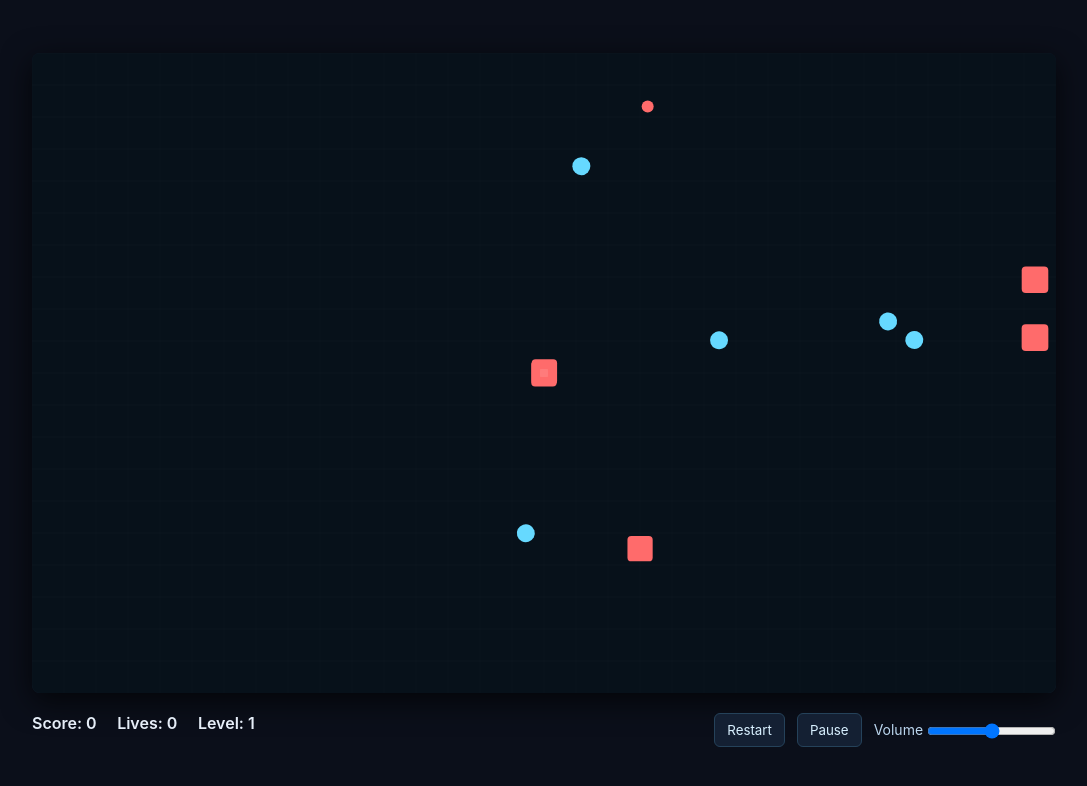
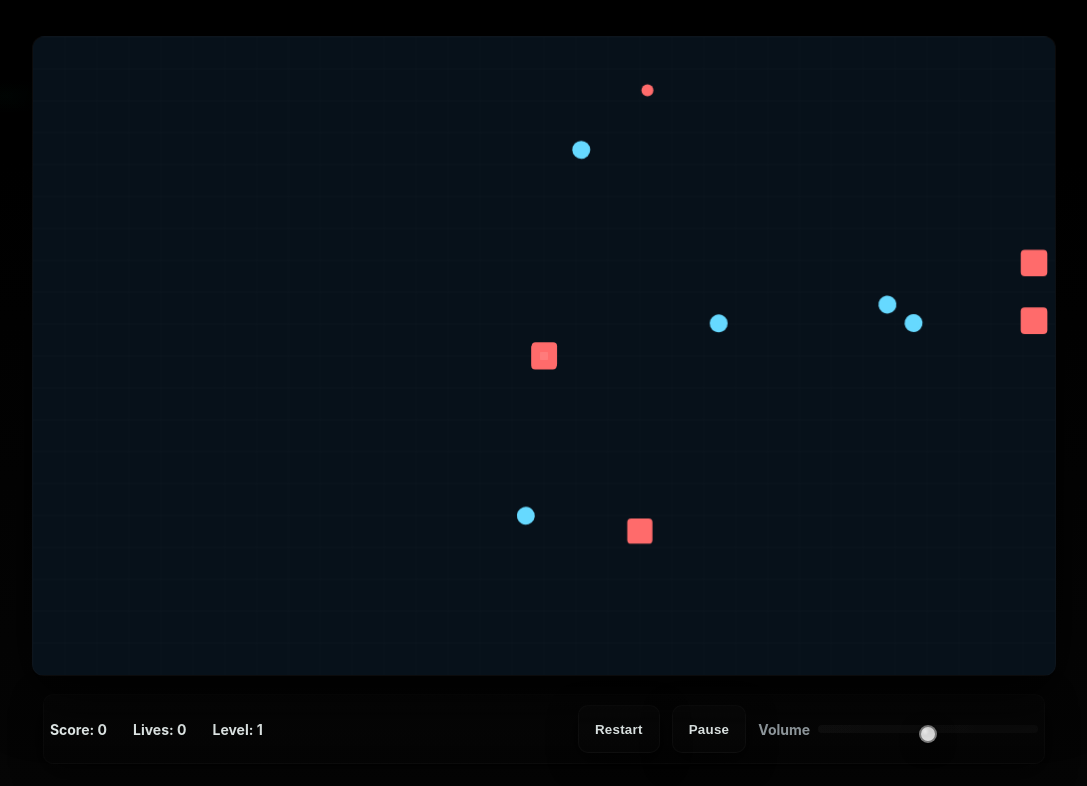
Before and after one commit to Luka12-dev/CyberRunner, a plain HTML site: page index.html in a window 1280 px wide. Shown: the whole page, without its empty margins (96-1183 px from the left). Drawn offline with Linux system fonts and the light colour scheme.

Commit message:
Update styles.css

```diff
--- a/styles.css
+++ b/styles.css
@@ -1,11 +1,201 @@
-* { box-sizing: border-box; margin: 0; padding: 0; font-family: Inter, Roboto, Arial; }
-html,body,#game-root { height: 100%; width: 100%; display:flex; justify-content:center; align-items:center; background: #0b0f1a; color:#e6eef8; }
-#game-root { flex-direction: column; gap: 12px; padding: 18px; }
-canvas { background: linear-gradient(#071025, #0b1b2b); border-radius: 8px; box-shadow: 0 8px 30px rgba(0,0,0,0.7); }
-#ui { width: 1024px; display:flex; justify-content:space-between; margin-top:8px; }
-#hud span { margin-right:16px; font-weight:600; }
-#controls { display:flex; gap:12px; align-items:center; }
-button { background: #142033; border:1px solid #25425a; color:#d8f0ff; padding:8px 12px; border-radius:6px; cursor:pointer; }
-button:hover { transform:translateY(-1px); box-shadow: 0 6px 18px rgba(0,0,0,0.4); }
-label { font-size:14px; color:#bcd7ef; }
-input[type="range"] { vertical-align: middle; }
+:root{
+  --bg-0: #000000;
+  --bg-1: #050505;
+  --panel: #0b0b0c;
+  --muted: #9aa3a8;
+  --text: #eef6f5;
+  --accent: #00ff9f;
+  --accent-2: #ff7a59;
+  --glass: rgba(255,255,255,0.02);
+  --glass-2: rgba(255,255,255,0.01);
+  --radius: 10px;
+  --shadow-soft: 0 8px 30px rgba(0,0,0,0.7);
+  --shadow-strong: 0 20px 60px rgba(0,0,0,0.85);
+  --btn-h: 48px;
+  --control-gap: 14px;
+  --ease: cubic-bezier(.16,.84,.44,1);
+  --fast: 180ms;
+  --med: 420ms;
+}
+
+@media (prefers-reduced-motion: reduce) {
+  * { transition-duration: 0ms !important; animation-duration: 0ms !important; }
+}
+
+*{ box-sizing: border-box; margin:0; padding:0; }
+html,body,#game-root{ height:100%; width:100%; }
+html{ font-family: Inter, Roboto, Arial, system-ui, -apple-system; -webkit-font-smoothing:antialiased; -moz-osx-font-smoothing:grayscale; }
+body{
+  background: radial-gradient(900px 300px at 8% 12%, rgba(0,255,159,0.02), transparent 6%),
+              linear-gradient(180deg, var(--bg-0), var(--bg-1));
+  color:var(--text);
+  display:flex;
+  justify-content:center;
+  align-items:center;
+  padding:18px;
+}
+
+#game-root{
+  flex-direction: column;
+  gap: 18px;
+  padding: 18px;
+  width: min(1080px, 96%);
+  max-width: 1280px;
+  display:flex;
+  align-items:center;
+  justify-content:center;
+}
+
+canvas{
+  width: 100%;
+  max-width: 1024px;
+  height: auto;
+  border-radius: 12px;
+  overflow: hidden;
+  background: linear-gradient(180deg, #060607 10%, #081018 60%);
+  box-shadow: 0 18px 60px rgba(0,0,0,0.85), inset 0 1px 0 rgba(255,255,255,0.02);
+  border: 1px solid rgba(255,255,255,0.02);
+  transform-origin: center;
+  transition: transform var(--med) var(--ease), box-shadow var(--med) var(--ease);
+  animation: canvasLift 1200ms var(--ease) both;
+}
+canvas:focus{ outline: none; box-shadow: 0 24px 80px rgba(0,0,0,0.9), 0 0 18px rgba(0,255,159,0.05); transform: translateY(-6px); }
+
+#ui{
+  width: min(1024px, 96%);
+  display:flex;
+  justify-content:space-between;
+  align-items:center;
+  gap: var(--control-gap);
+  padding: 10px 6px;
+  border-radius: 10px;
+  background: linear-gradient(180deg, rgba(255,255,255,0.01), rgba(255,255,255,0.004));
+  border: 1px solid var(--glass);
+  box-shadow: var(--shadow-soft);
+  transition: box-shadow var(--med) var(--ease), transform var(--med) var(--ease);
+}
+
+#hud{ display:flex; align-items:center; gap: 18px; font-size: 14px; color:var(--muted); }
+#hud span{ margin-right: 8px; font-weight:700; color:var(--text); }
+
+#controls{ display:flex; gap:12px; align-items:center; }
+
+button{
+  background: linear-gradient(180deg, rgba(255,255,255,0.014), rgba(255,255,255,0.008));
+  color: var(--text);
+  border: 1px solid rgba(255,255,255,0.03);
+  padding: 10px 16px;
+  min-height: var(--btn-h);
+  border-radius: 10px;
+  cursor: pointer;
+  font-weight: 800;
+  letter-spacing: 0.02em;
+  display:inline-flex;
+  align-items:center;
+  gap:8px;
+  transition: transform var(--fast) var(--ease), box-shadow var(--fast) var(--ease), background var(--fast) var(--ease);
+  box-shadow: 0 8px 28px rgba(0,0,0,0.6);
+}
+button:hover{ transform: translateY(-4px); box-shadow: var(--shadow-strong); }
+button:active{ transform: translateY(-2px) scale(.998); }
+
+button.primary{
+  background: linear-gradient(90deg, var(--accent) 0%, rgba(0,255,159,0.85) 60%);
+  color: #02120b;
+  border: none;
+  box-shadow: 0 18px 56px rgba(0,0,0,0.8);
+}
+
+button.ghost{
+  background: transparent;
+  border: 1px solid rgba(255,255,255,0.04);
+  color: var(--muted);
+}
+
+button:focus, input:focus, label:focus{
+  outline: none;
+  box-shadow: 0 0 0 6px rgba(0,255,159,0.05);
+  border-radius: 8px;
+}
+
+label{ font-size:14px; color:var(--muted); font-weight:700; display:inline-flex; gap:8px; align-items:center; }
+
+input[type="range"]{
+  appearance:none;
+  height: 8px;
+  background: linear-gradient(90deg, rgba(255,255,255,0.02), rgba(255,255,255,0.01));
+  border-radius: 999px;
+  outline:none;
+  width:220px;
+  transition: box-shadow var(--fast) var(--ease);
+}
+input[type="range"]::-webkit-slider-runnable-track{
+  height:8px; border-radius:999px; background: linear-gradient(90deg, rgba(255,255,255,0.02), rgba(255,255,255,0.01));
+}
+input[type="range"]::-webkit-slider-thumb{
+  -webkit-appearance:none;
+  width:18px; height:18px; border-radius:50%;
+  background: radial-gradient(circle at 30% 30%, #fff, #e6e6e6 30%);
+  box-shadow: 0 6px 18px rgba(0,0,0,0.6);
+  border: 2px solid rgba(0,0,0,0.45);
+  transition: transform var(--fast) var(--ease), box-shadow var(--fast) var(--ease);
+}
+input[type="range"]:hover::-webkit-slider-thumb{ transform: scale(1.08); box-shadow: 0 12px 28px rgba(0,0,0,0.7); }
+
+@media (max-width: 1100px){
+  #game-root{ padding:12px; }
+  canvas{ max-width: 92vw; }
+  #ui{ width: 92vw; flex-direction: column; align-items: stretch; gap: 10px; padding: 12px; }
+  #hud{ justify-content:flex-start; gap:10px; padding:0 6px; }
+  #controls{ justify-content:flex-end; gap:8px; padding:0 6px; }
+  input[type="range"]{ width:160px; }
+}
+
+@media (max-width: 520px){
+  #ui{ gap:8px; padding:8px; }
+  #hud{ font-size:13px; }
+  button{ padding:10px 12px; min-height:40px; font-size:13px; }
+  input[type="range"]{ width:140px; }
+}
+
+.icon{
+  display:inline-flex; align-items:center; justify-content:center;
+  width:32px; height:32px; border-radius:8px;
+  background: linear-gradient(180deg, rgba(255,255,255,0.01), rgba(255,255,255,0.004));
+  border:1px solid rgba(255,255,255,0.02);
+}
+
+.badge{
+  background: linear-gradient(90deg, rgba(0,255,159,0.06), rgba(255,122,89,0.03));
+  color: var(--text);
+  padding:6px 10px; border-radius:999px; font-weight:800; font-size:13px;
+  box-shadow: 0 8px 24px rgba(0,0,0,0.6);
+}
+
+button.primary::after{
+  content: "";
+  display:block;
+  position:absolute;
+  pointer-events:none;
+  inset: 0;
+  border-radius: 10px;
+  box-shadow: 0 0 0 0 rgba(0,255,159,0.0);
+  transition: box-shadow 420ms var(--ease);
+}
+button.primary:hover::after{ box-shadow: 0 8px 40px rgba(0,255,159,0.10); }
+
+#game-root.interacting canvas{ transform: scale(0.996); box-shadow: 0 26px 80px rgba(0,0,0,0.88); }
+#game-root.paused canvas{ filter: grayscale(0.15) contrast(0.95) brightness(0.9); transform: translateY(2px); }
+
+@keyframes canvasLift{
+  0%{ opacity:0; transform: translateY(10px) scale(.998) }
+  60%{ opacity:1; transform: translateY(-6px) scale(1.002) }
+  100%{ transform:none }
+}
+
+.hidden{ display:none !important; }
+.center{ display:flex; align-items:center; justify-content:center; }
+.text-muted{ color:var(--muted); }
+
+:focus{ outline: none; }
+:focus-visible{ box-shadow: 0 0 0 6px rgba(0,255,159,0.06); border-radius:6px; }
```
